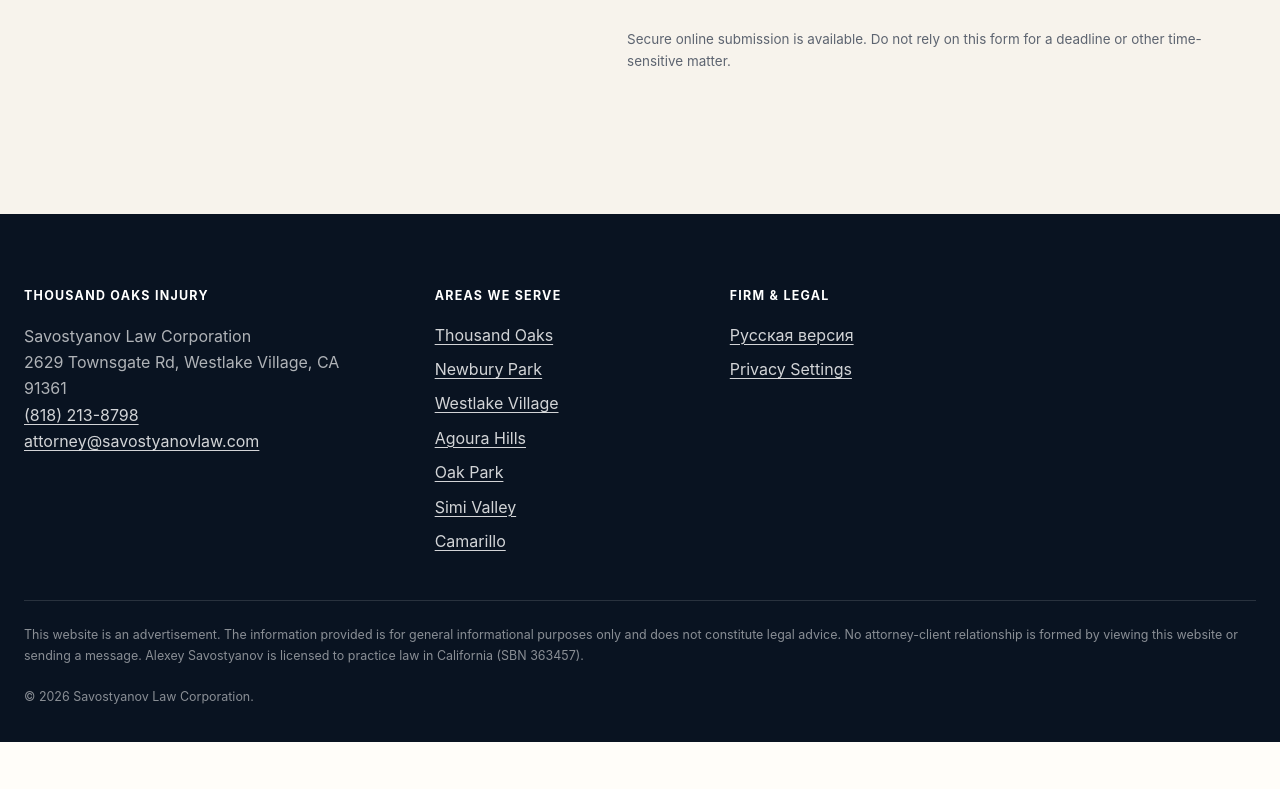
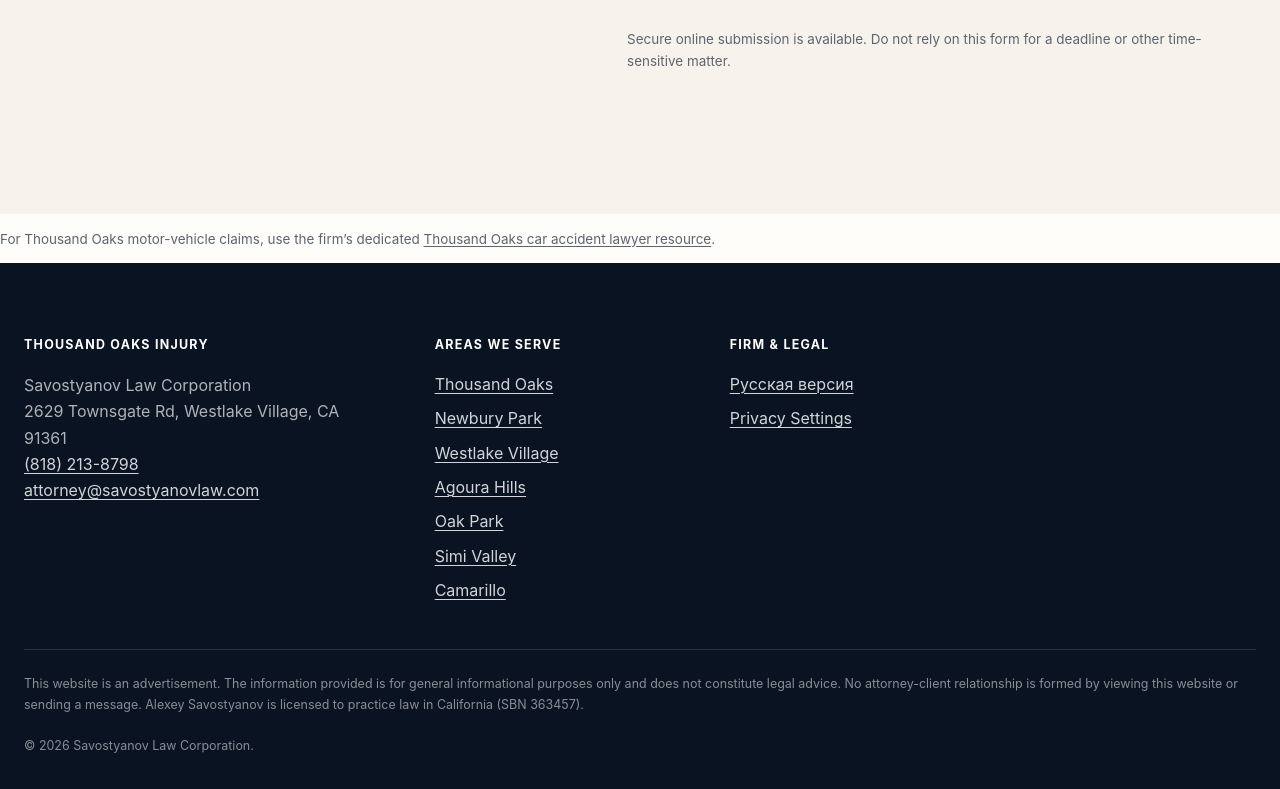
Before and after one commit to savostyanovlaw/thousandoaksinjury-automation, a plain HTML site: page website/camarillo/index.html in a window 1280 px wide. Shown: the part 7638-8427 px from the top of the page. Before the commit the page ends 8380 px from the top, so only its background shows below. Drawn offline with Linux system fonts and the light colour scheme.

Commit message:
Clarify city-page targeting for Thousand Oaks car accident queries (#91)
* Clarify Newbury Park vs Thousand Oaks car-accident targeting

* Clarify Oak Park vs Thousand Oaks car-accident targeting

* Clarify Camarillo vs Thousand Oaks car-accident targeting

```diff
--- a/website/camarillo/index.html
+++ b/website/camarillo/index.html
@@ -138,7 +138,7 @@
     <form data-form-integration="pending" aria-describedby="form-status"><label>Full name<input type="text" name="name" autocomplete="name" required></label><label>Phone<input type="tel" name="phone" autocomplete="tel" required></label><label>Email<input type="email" name="email" autocomplete="email" required></label><label>Brief case description<textarea name="message" required></textarea></label><button class="btn btn-primary" type="button" aria-disabled="true">Request a Free Case Review</button><p class="fine-print" id="form-status">Online submission will be enabled only after a secure form endpoint is identified and tested. For now, please call or email the firm.</p></form>
   </div>
 </section>
-</main>
+<p class="fine-print">For Thousand Oaks motor-vehicle claims, use the firm’s dedicated <a href="/car-accident-lawyer/">Thousand Oaks car accident lawyer resource</a>.</p></main>
 <footer class="site-footer"><div class="wrap footer-grid"><div><h4>Thousand Oaks Injury</h4><p>Savostyanov Law Corporation<br>2629 Townsgate Rd, Westlake Village, CA 91361<br><a href="tel:+18182138798">(818) 213-8798</a><br><a href="mailto:attorney@savostyanovlaw.com">attorney@savostyanovlaw.com</a></p></div><div><h4>Areas We Serve</h4><ul><li><a href="/">Thousand Oaks</a></li><li><a href="/newbury-park/">Newbury Park</a></li><li><a href="/westlake-village/">Westlake Village</a></li><li><a href="/agoura-hills/">Agoura Hills</a></li><li><a href="/oak-park/">Oak Park</a></li><li><a href="/simi-valley/">Simi Valley</a></li><li><a href="/camarillo/">Camarillo</a></li></ul></div><div><h4>Firm &amp; Legal</h4><ul><li><a href="/ru/">Русская версия</a></li><li><a href="#" data-cookie-manage>Privacy Settings</a></li></ul></div></div><div class="wrap footer-disclaimer">This website is an advertisement. The information provided is for general informational purposes only and does not constitute legal advice. No attorney-client relationship is formed by viewing this website or sending a message. Alexey Savostyanov is licensed to practice law in California (SBN 363457).<br><br>&copy; 2026 Savostyanov Law Corporation.</div></footer>
 <script src="/assets/city-pages.js"></script>
 </body>
```
Also changed, not shown: website/newbury-park/index.html (+1 -1 lines), website/oak-park/index.html (+1 -1 lines).
